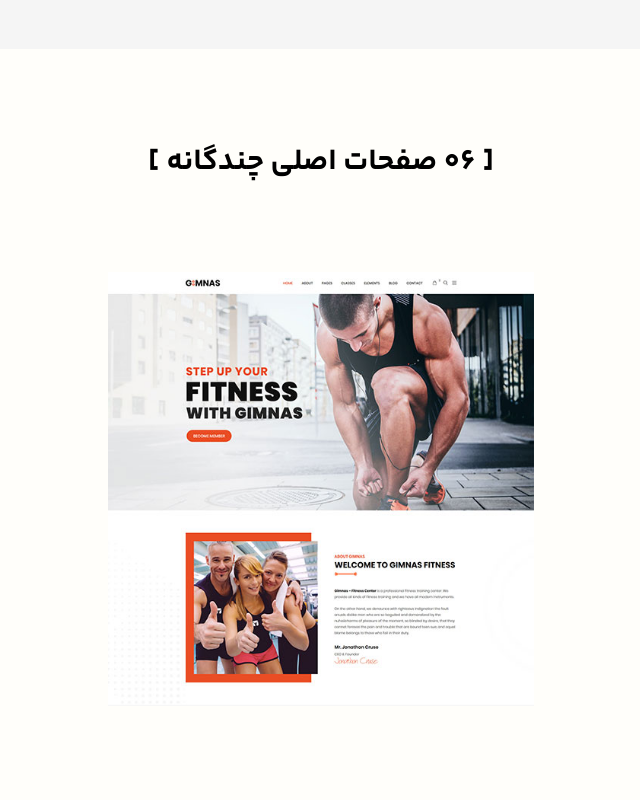
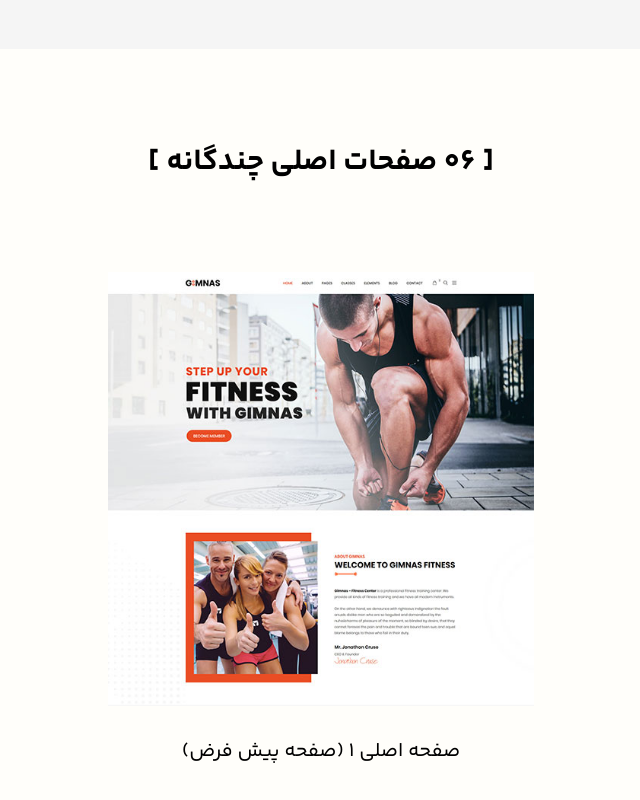
Before and after one commit to mahyarErshad/gimnas, a React (Vite) app: page / in a window 1280 px wide. Shown: the part 1007-1807 px from the top of the page, without its empty margins (319-959 px from the left). Before the commit the page ends 1769 px from the top, so only its background shows below. Built offline with nearby package versions, Linux system fonts and the light colour scheme.

Commit message:
h5 is done

```diff
--- a/src/components/Body/MainBody.jsx
+++ b/src/components/Body/MainBody.jsx
@@ -1,7 +1,7 @@
 import React from "react";
 import BodyPageLayout from "./BodyPageLayout/BodyPageLayout";
 import PageCounter from "./BodyParts/PageCounter/PageCounter";
-import homeGymDefault from "../../assets/images/homeMultipages/homeGymDefault.jpg"
+import homeGymDefault from "../../assets/images/homeMultipages/homeGymDefault.jpg";
 
 function MainBody() {
   return (
@@ -9,6 +9,7 @@ function MainBody() {
       <PageCounter />
       <BodyPageLayout title="۰۶ صفحات اصلی چندگانه">
         <img src={homeGymDefault} alt="homeGymDefault" className="max-md:w-[35rem] md:w-[21.5625rem] lg:w-[26.625rem]" />
+        <h5 className="text-center mt-4 font-medium text-xl">صفحه اصلی ۱ (صفحه پیش فرض)</h5>
       </BodyPageLayout>
     </>
   );
```
